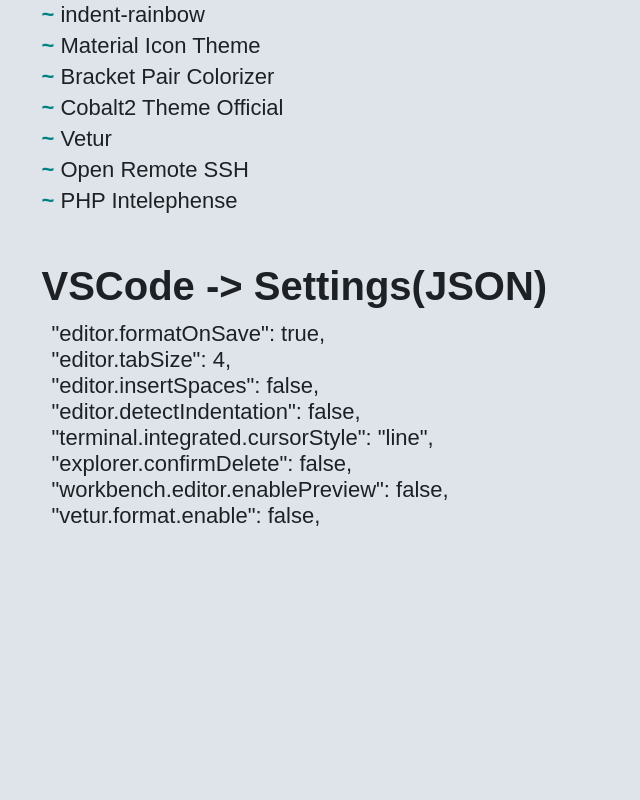
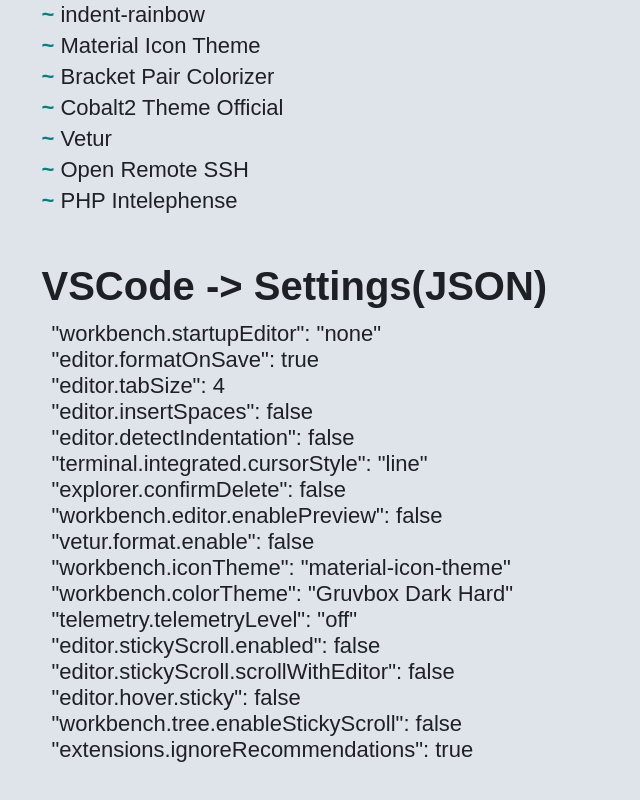
Before and after one commit to appvs/ap_portal, a Vue app in the folder frontend/: page /dev in a window 1280 px wide. Shown: the part 662-1462 px from the top of the page, without its empty margins (0-640 px from the left). Before the commit the page ends 1228 px from the top, so only its background shows below. Built offline with nearby package versions, Linux system fonts and the light colour scheme.

Commit message:
feat: add new vscode settinga

```diff
--- a/frontend/src/views/AppDev.vue
+++ b/frontend/src/views/AppDev.vue
@@ -60,14 +60,23 @@
 				{
 					title: 'VSCode -> Settings(JSON)',
 					lines: [
-						'"editor.formatOnSave": true,',
-						'"editor.tabSize": 4,',
-						'"editor.insertSpaces": false,',
-						'"editor.detectIndentation": false,',
-						'"terminal.integrated.cursorStyle": "line",',
-						'"explorer.confirmDelete": false,',
-						'"workbench.editor.enablePreview": false,',
-						'"vetur.format.enable": false,',
+							'"workbench.startupEditor": "none"',
+							'"editor.formatOnSave": true',
+							'"editor.tabSize": 4',
+							'"editor.insertSpaces": false',
+							'"editor.detectIndentation": false',
+							'"terminal.integrated.cursorStyle": "line"',
+							'"explorer.confirmDelete": false',
+							'"workbench.editor.enablePreview": false',
+							'"vetur.format.enable": false',
+							'"workbench.iconTheme": "material-icon-theme"',
+							'"workbench.colorTheme": "Gruvbox Dark Hard"',
+							'"telemetry.telemetryLevel": "off"',
+							'"editor.stickyScroll.enabled": false',
+							'"editor.stickyScroll.scrollWithEditor": false',
+							'"editor.hover.sticky": false',
+							'"workbench.tree.enableStickyScroll": false',
+							'"extensions.ignoreRecommendations": true',
 					]
 				}
 			]
```
